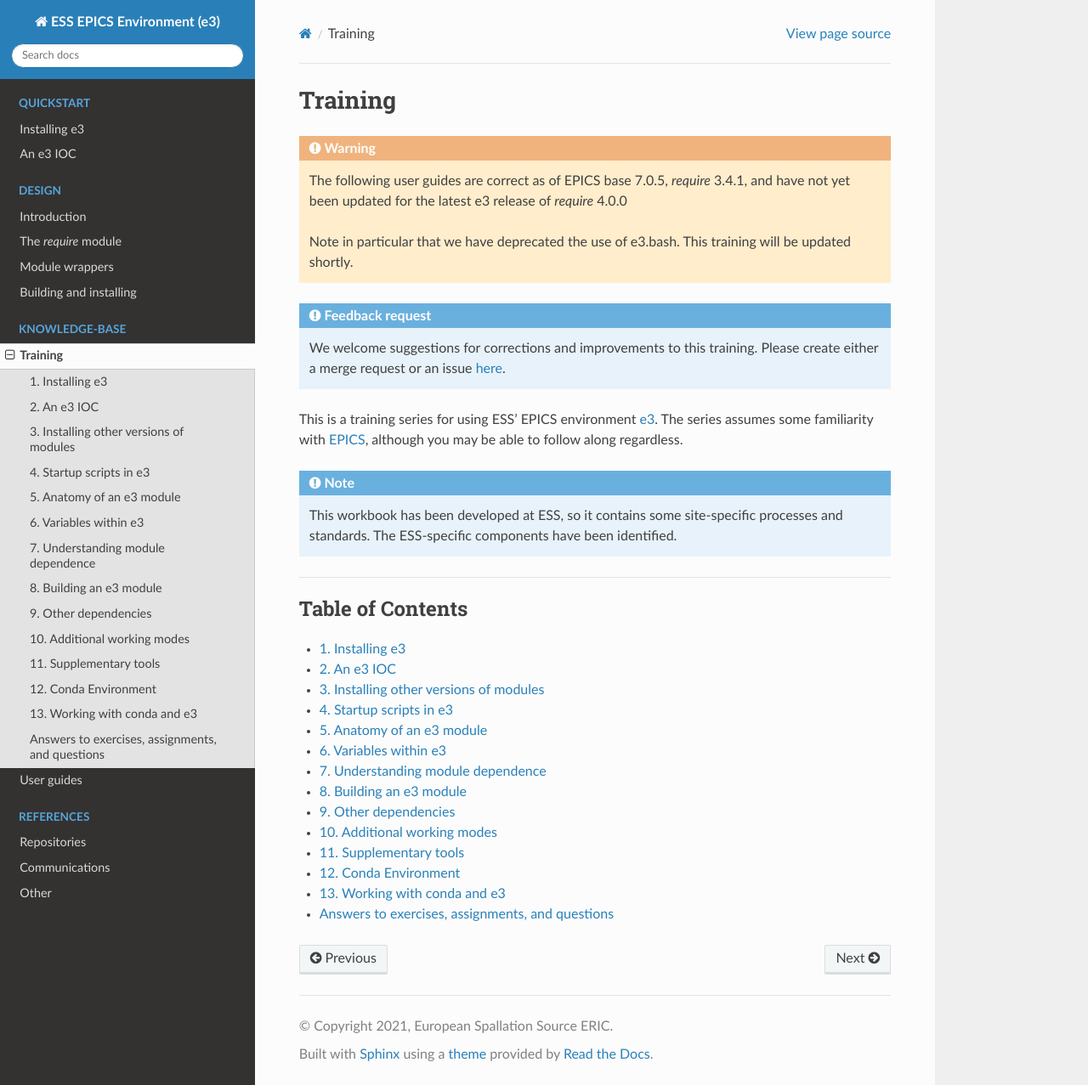
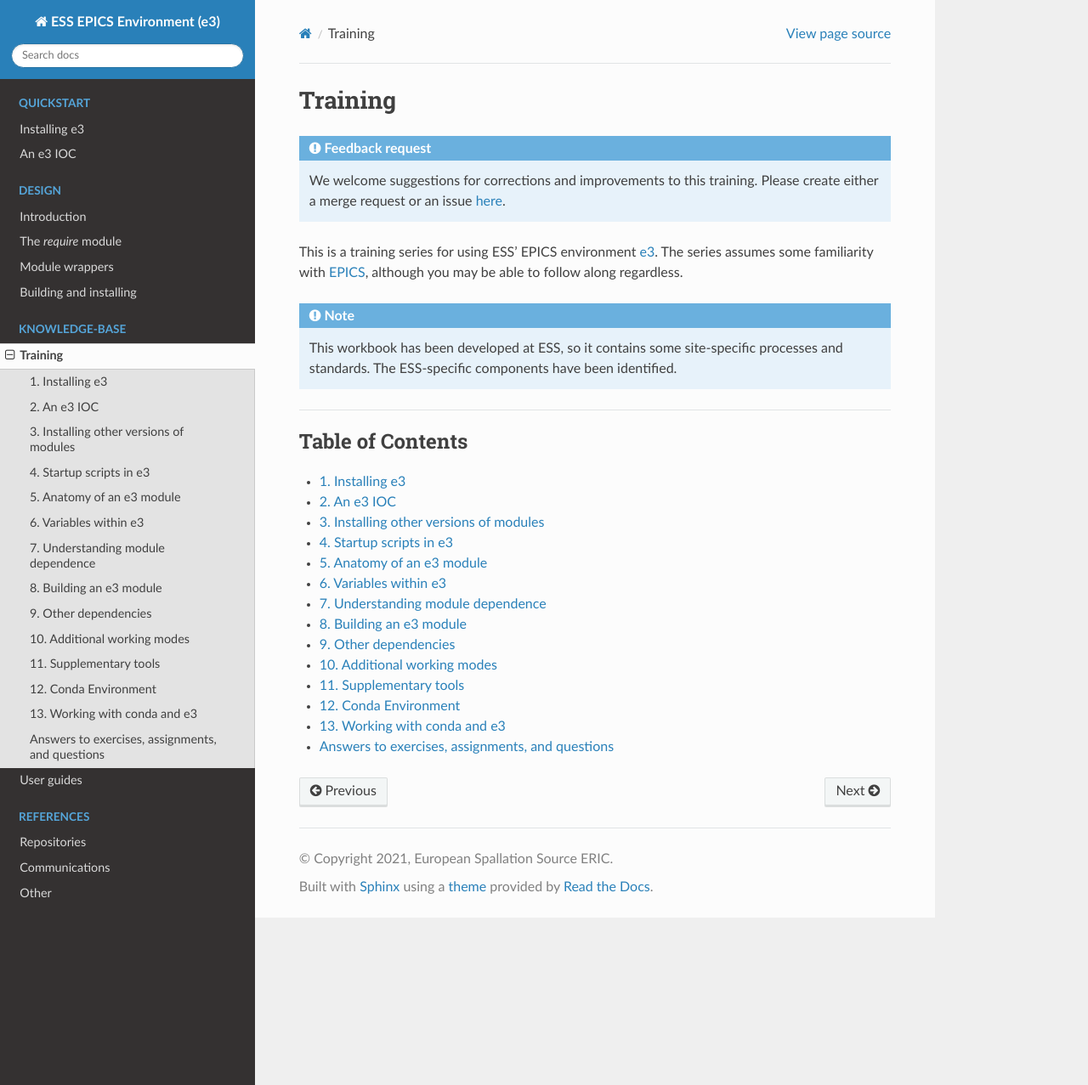
Before and after one commit to ttkorhonen/e3pages, a Sphinx documentation site: the page built from docs/kb/training/index.md, in a window 1280 px wide and 1277 px high. Shown: the whole window at 85% size. Built offline with Sphinx 7.4.7 and the Read the Docs theme 2.0.0, drawn with Linux system fonts in a browser that asks for light colours.

Commit message:
Updated index page, removed old admonition

```diff
--- a/docs/kb/training/index.md
+++ b/docs/kb/training/index.md
@@ -1,14 +1,6 @@
 (training_series)=
 
 # Training
-
-:::{warning}
-The following user guides are correct as of EPICS base 7.0.5, *require* 3.4.1, and
-have not yet been updated for the latest e3 release of *require* 4.0.0
-
-Note in particular that we have deprecated the use of e3.bash. This training will
-be updated shortly.
-:::
 
 :::{admonition} Feedback request
 We welcome suggestions for corrections and improvements to this training. Please
```
